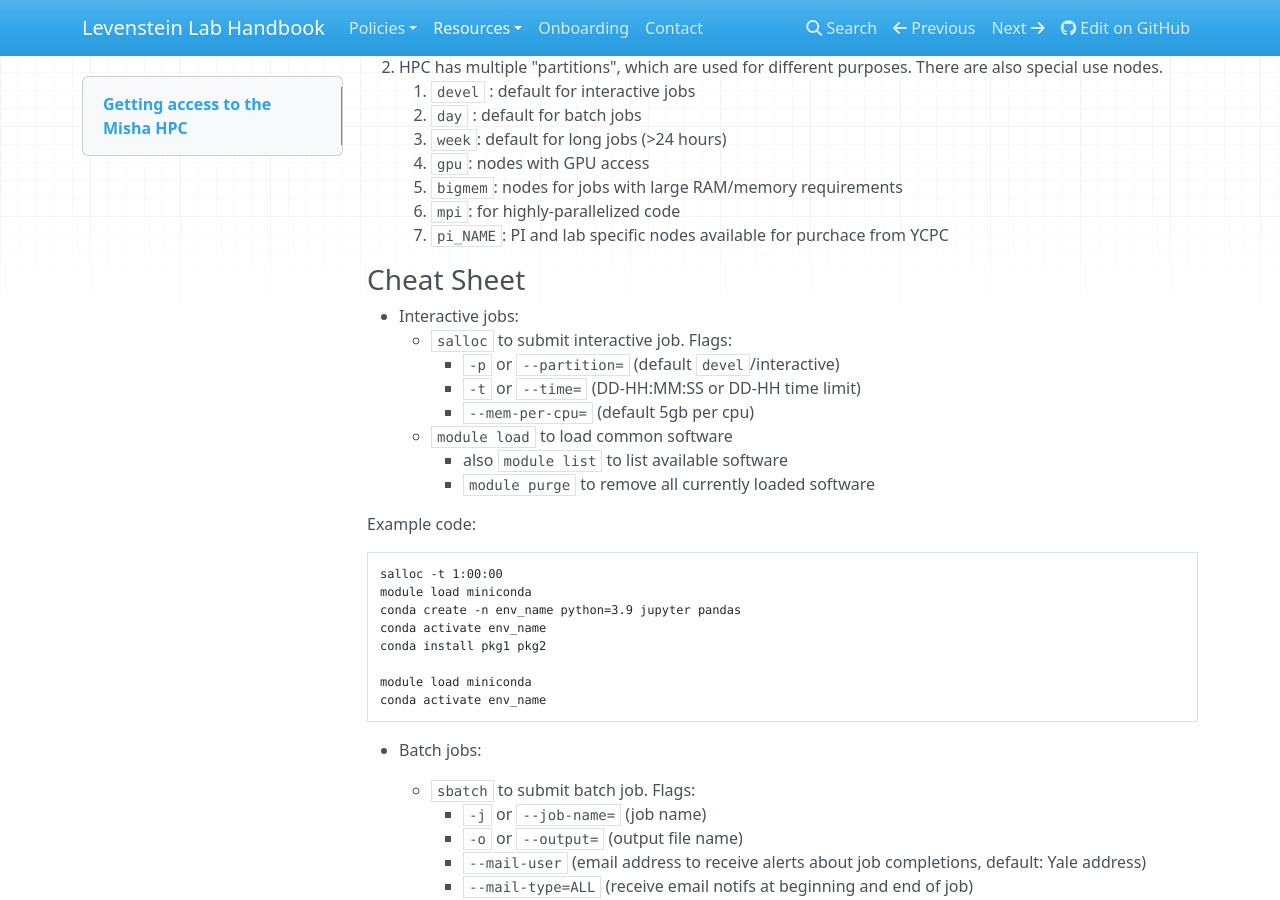
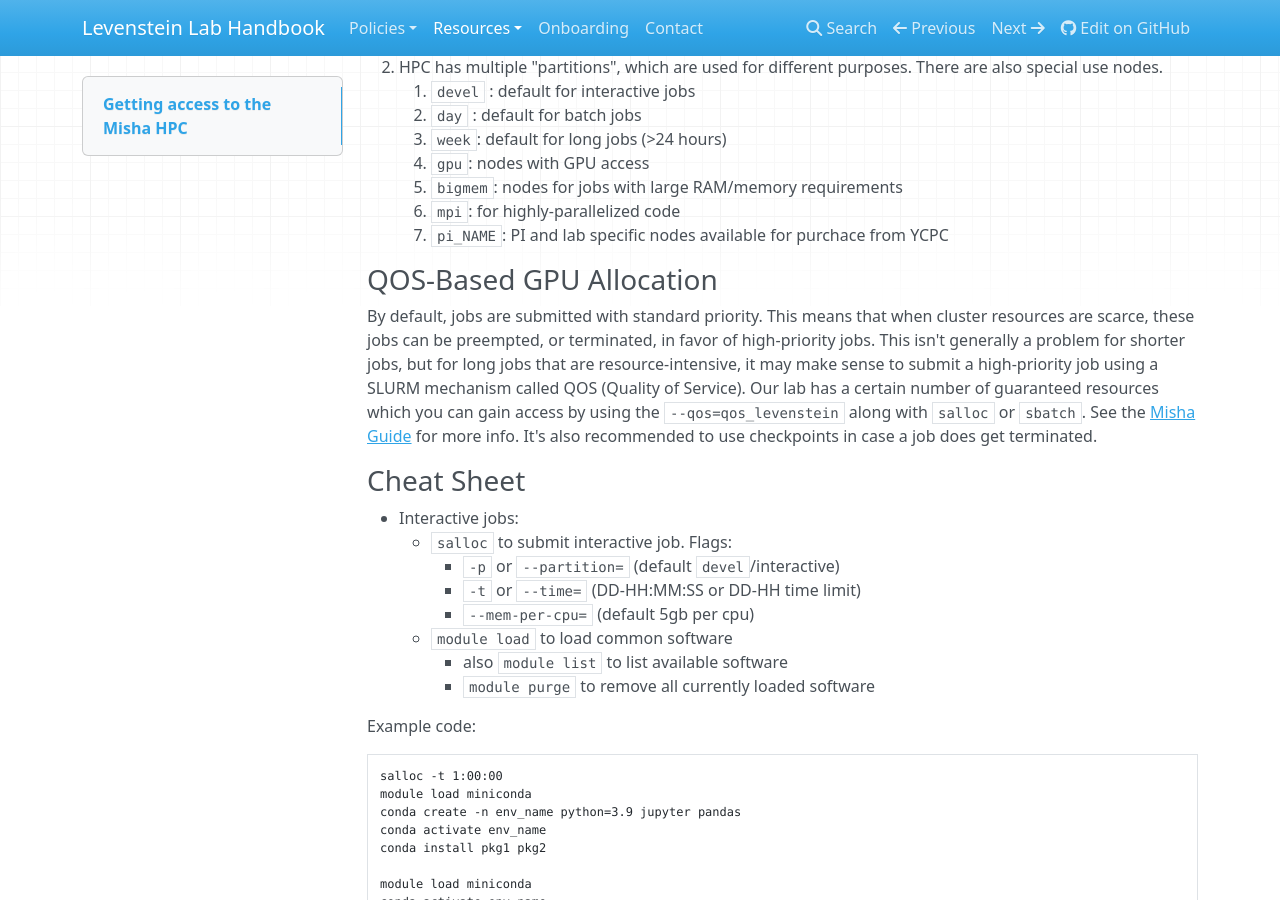
Before and after one commit to LevensteinLab/Lab-Handbook, an MkDocs documentation site: the page built from docs/Resources/hpc.md, in a window 1280 px wide and 900 px high, scrolled down 1459 px. Built offline with MkDocs 1.6.1, drawn with Linux system fonts in a browser that asks for light colours; nearby versions of some CDN libraries.

Commit message:
add QOS-based GPU allocation info for job submissions

```diff
--- a/docs/Resources/hpc.md
+++ b/docs/Resources/hpc.md
@@ -48,6 +48,9 @@ To get started visit this page for [some info](https://docs.ycrc.yale.edu/cluste
     4. `bigmem`: nodes for jobs with large RAM/memory requirements
     5. `mpi`: for highly-parallelized code
     6. `pi_NAME`: PI and lab specific nodes available for purchace from YCPC
+
+### QOS-Based GPU Allocation
+By default, jobs are submitted with standard priority. This means that when cluster resources are scarce, these jobs can be preempted, or terminated, in favor of high-priority jobs. This isn't generally a problem for shorter jobs, but for long jobs that are resource-intensive, it may make sense to submit a high-priority job using a SLURM mechanism called QOS (Quality of Service). Our lab has a certain number of guaranteed resources which you can gain access by using the `--qos=qos_levenstein` along with `salloc` or `sbatch`. See the [Misha Guide](https://ood-misha.ycrc.yale.edu/public/misha/04-qos.html) for more info. It's also recommended to use checkpoints in case a job does get terminated.
 
 ### Cheat Sheet
 
```
